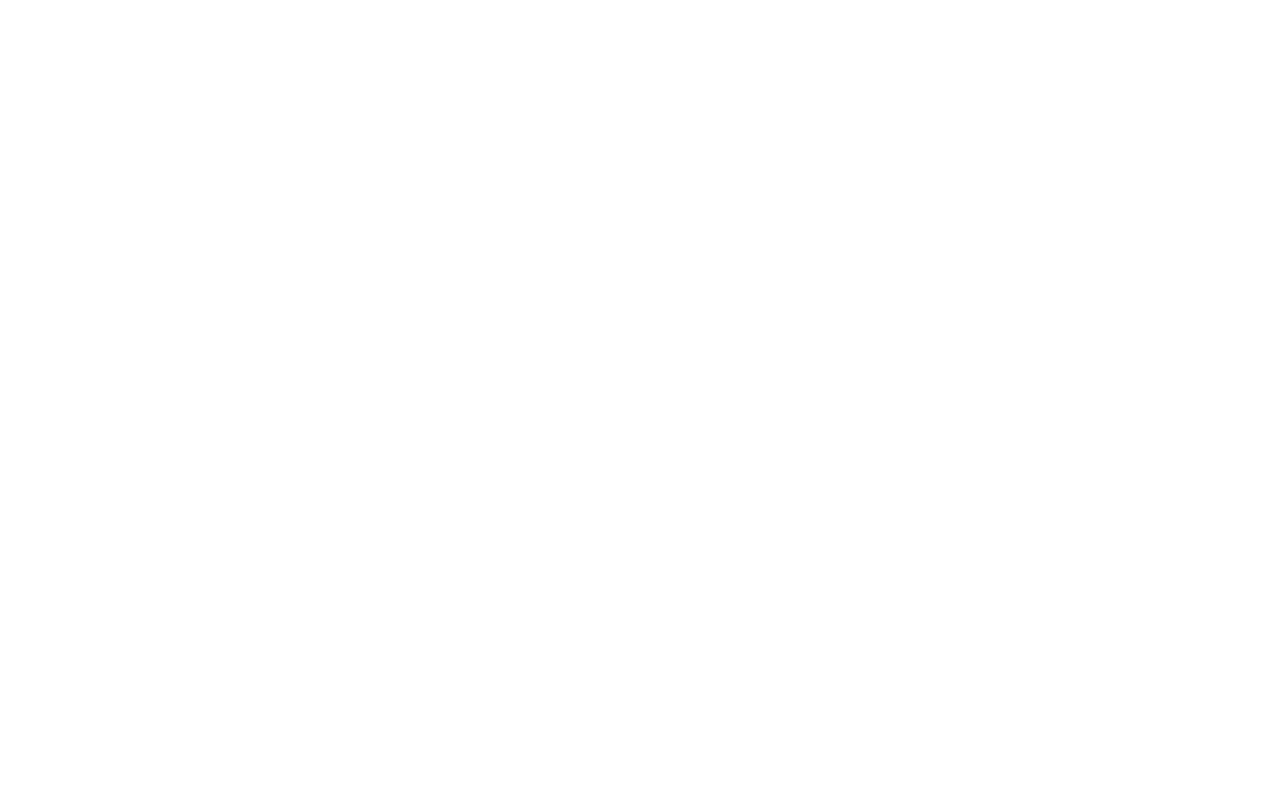
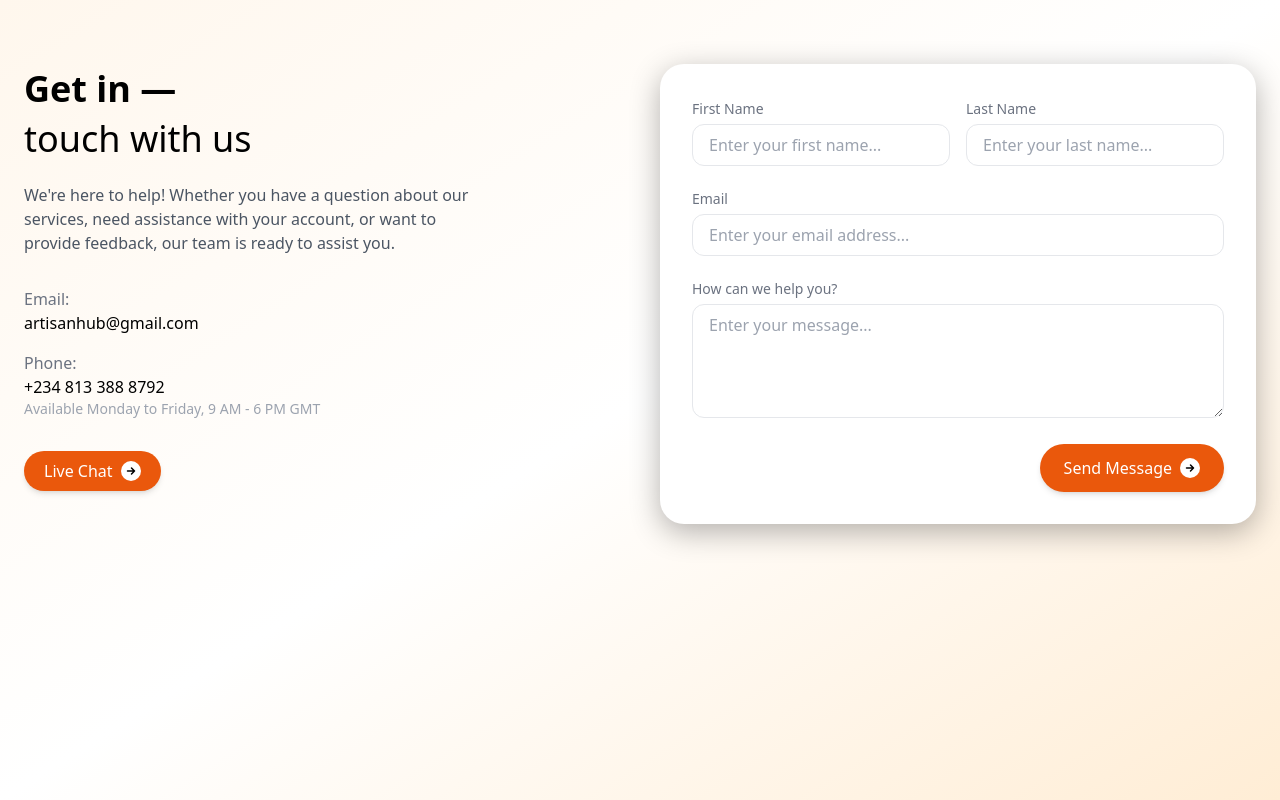
Before and after one commit to The-Engineer-Network/ArtisanHub, a React (Vite) app: page /contact in a window 1280 px wide. Before the commit this address had no page. Built offline with nearby package versions, Linux system fonts and the light colour scheme; a web font is replaced by a local one.

Commit message:
contact file
added the contact  us section

```diff
--- a/src/App.jsx
+++ b/src/App.jsx
@@ -11,6 +11,7 @@ import Profile from "./Pages/ArtisanDashboard/profile";
 import Portfolio from "./Pages/ArtisanDashboard/portfolio";
 import Message from "./Pages/ArtisanDashboard/message";
 import Settings from "./Pages/ArtisanDashboard/settings";
+import Contact from "./Pages/ArtisanDashboard/contact";
 
 function App() {
   return (
@@ -19,6 +20,8 @@ function App() {
         {/* Public Pages */}
         <Route path="/" element={<HomePage />} />
         <Route path="/join" element={<Join />} />
+        {/* Public contact page (allow visiting /contact directly) */}
+        <Route path="/contact" element={<Contact />} />
 
         {/* Artisan Dashboard (Nested routes inside layout) */}
         <Route path="/dashboard" element={<DashboardLayout />}>
@@ -27,6 +30,7 @@ function App() {
           <Route path="portfolio" element={<Portfolio />} />
           <Route path="messages" element={<Message />} />
           <Route path="settings" element={<Settings />} />
+          <Route path="contact" element={<Contact />} />
         </Route>
       </Routes>
     </BrowserRouter>
--- /dev/null
+++ b/src/Pages/ArtisanDashboard/contact.jsx
@@ -0,0 +1,120 @@
+import React from "react";
+/* import Navbar from "../components/Navbar"; */
+
+const Contact = () => {
+  return (
+    <div className="w-full min-h-screen bg-gradient-to-br from-orange-50 via-white to-orange-100">
+     {/*  <Navbar /> */}
+
+      <div className="px-6 py-16 mx-auto max-w-7xl">
+        <div className="grid items-start grid-cols-1 gap-10 lg:grid-cols-2">
+
+          {/* LEFT SECTION */}
+          <div>
+            <h1 className="text-4xl font-semibold leading-snug">
+              Get in — <br /> <span className="font-medium">touch with us</span>
+            </h1>
+
+            <p className="max-w-md mt-5 text-gray-600">
+              We're here to help! Whether you have a question about our services,
+              need assistance with your account, or want to provide feedback,
+              our team is ready to assist you.
+            </p>
+
+            <div className="mt-8 space-y-4">
+              <div>
+                <p className="text-gray-500">Email:</p>
+                <p className="font-medium">artisanhub@gmail.com</p>
+              </div>
+
+              <div>
+                <p className="text-gray-500">Phone:</p>
+                <p className="font-medium">+234 813 388 8792</p>
+                <p className="text-sm text-gray-400">Available Monday to Friday, 9 AM - 6 PM GMT</p>
+              </div>
+            </div>
+
+            <button className="mt-8 bg-orange-600 text-white px-5 py-2 rounded-full flex items-center gap-2 shadow-md hover:scale-[1.05] transition cursor-pointer">
+              <span>Live Chat</span>
+              <div className="flex items-center justify-center w-5 h-5 bg-white rounded-full">
+                <svg
+                  xmlns="http://www.w3.org/2000/svg"
+                  fill="none"
+                  viewBox="0 0 24 24"
+                  strokeWidth="3"
+                  stroke="black"
+                  className="w-3 h-3"
+                >
+                <path strokeLinecap="round" strokeLinejoin="round" d="M5 12h14m-6-6 6 6-6 6" />
+                </svg>
+              </div>
+            </button>
+          </div>
+
+          {/* FORM */}
+          <div className="bg-white shadow-[0_8px_30px_rgba(0,0,0,0.3)] rounded-3xl p-8">
+            <form className="space-y-5">
+              <div className="grid grid-cols-1 gap-4 sm:grid-cols-2">
+                <div>
+                  <label className="text-sm text-gray-500">First Name</label>
+                  <input
+                    type="text"
+                    placeholder="Enter your first name..."
+                    className="w-full px-4 py-2 mt-1 border outline-none rounded-xl focus:ring-2 focus:ring-orange-500 focus:border-transparent"
+                  />
+                </div>
+
+                <div>
+                  <label className="text-sm text-gray-500">Last Name</label>
+                  <input
+                    type="text"
+                    placeholder="Enter your last name..."
+                    className="w-full px-4 py-2 mt-1 border outline-none rounded-xl focus:ring-2 focus:ring-orange-500 focus:border-transparent"
+                  />
+                </div>
+              </div>
+
+              <div>
+                <label className="text-sm text-gray-500">Email</label>
+                <input
+                  type="email"
+                  placeholder="Enter your email address..."
+                  className="w-full px-4 py-2 mt-1 border outline-none rounded-xl focus:ring-2 focus:ring-orange-500 focus:border-transparent"
+                />
+              </div>
+
+              <div>
+                <label className="text-sm text-gray-500">How can we help you?</label>
+                <textarea
+                  rows={4}
+                  placeholder="Enter your message..."
+                  className="w-full px-4 py-2 mt-1 border outline-none rounded-xl focus:ring-2 focus:ring-orange-500 focus:border-transparent"
+                />
+              </div>
+
+              <button
+                type="submit"
+                className="bg-orange-600 text-white px-6 py-3 w-fit ml-auto flex items-center gap-2 rounded-full shadow-md hover:scale-[1.05] transition cursor-pointer"
+              >
+                Send Message
+                <div className="flex items-center justify-center w-5 h-5 bg-white rounded-full">
+                <svg
+                  xmlns="http://www.w3.org/2000/svg"
+                  fill="none"
+                  viewBox="0 0 24 24"
+                  strokeWidth="3"
+                  stroke="black"
+                  className="w-3 h-3">
+                  <path strokeLinecap="round" strokeLinejoin="round" d="M5 12h14m-6-6 6 6-6 6" />
+                </svg>
+                </div>
+              </button>
+            </form>
+          </div>
+        </div>
+      </div>
+    </div>
+  );
+}
+
+export default Contact;
```
